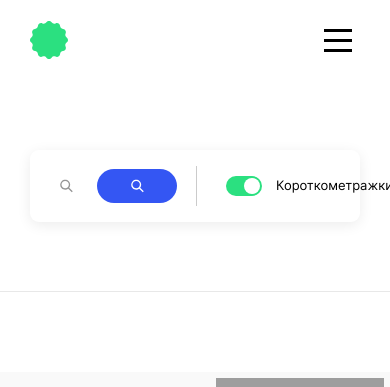
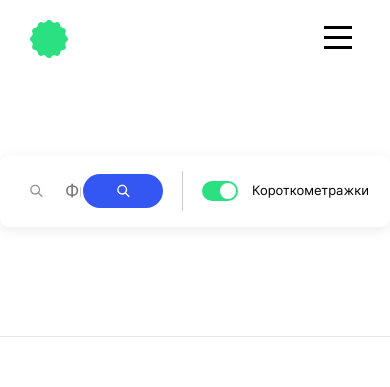
Before and after one commit to pomarki/movies-explorer-frontend, a React (Create React App) app: page /movies in a window 390 px wide. Shown: the top 387 px of the page. Built offline with nearby package versions, Linux system fonts and the light colour scheme; grey boxes are pictures that could not be loaded.

Commit message:
movies 768 ok

```diff
--- a/src/components/Header/Header.css
+++ b/src/components/Header/Header.css
@@ -25,9 +25,10 @@
 .header__navigation-button {
   display: none;
   width: 44px;
-  height: 44px;
+  height: 41px;
   border: 0;
   background: url(../../images/icon__burger.png);
+  background-position-y: bottom;
 }
 
 @media screen and (max-width: 1190px) {
@@ -37,7 +38,7 @@
   }
 }
 
-@media screen and (max-width: 770px) {
+@media screen and (max-width: 790px) {
   .header__navigation-button {
     display: flex;
   }
--- a/src/components/MoviesCard/MoviesCard.css
+++ b/src/components/MoviesCard/MoviesCard.css
@@ -71,3 +71,9 @@
   display: flex;
   background-color: #ffffff;
 }
+
+@media screen and (max-width: 790px) {
+  .movies-card:last-of-type {
+    margin: 0 0 30px 0;
+  }
+}
--- a/src/components/MoviesCardList/MoviesCardList.css
+++ b/src/components/MoviesCardList/MoviesCardList.css
@@ -52,3 +52,13 @@
 .movies-card-list_opened {
   display: flex;
 }
+
+@media screen and (max-width: 790px) {
+  .movies-card-list {
+    padding: 70px 0 0 0;
+  }
+  .movies-card-list__container {
+    max-width: 708px;
+  }
+
+}
--- a/src/components/MoviesCardList/MoviesCardList.js
+++ b/src/components/MoviesCardList/MoviesCardList.js
@@ -19,7 +19,7 @@ function MoviesCardList({ isOpen, movies, listTypeSaved }) {
         ))}
       </ul>
       <div className="movies-card-list__button-container">
-        <button className="movies-card-list__more-button page__link movies-card-list__more-button_type_inactive">
+        <button className="movies-card-list__more-button page__link">
           Ещё
         </button>
       </div>
--- a/src/components/SearchForm/SearchForm.css
+++ b/src/components/SearchForm/SearchForm.css
@@ -74,3 +74,19 @@
     box-sizing: border-box;
   }
 }
+
+@media screen and (max-width: 790px) {
+  .search-form__container {
+    max-width: 708px;
+    padding: 0 0 109px 0;
+  }
+  .search-form {
+    padding: 78px 0 0 0;
+  }
+  .search-form__input {
+    width: calc(100% - 374px);
+  }
+  .search-form__break-line {
+    margin: 0 19px 0 19px;
+  }
+}
```
